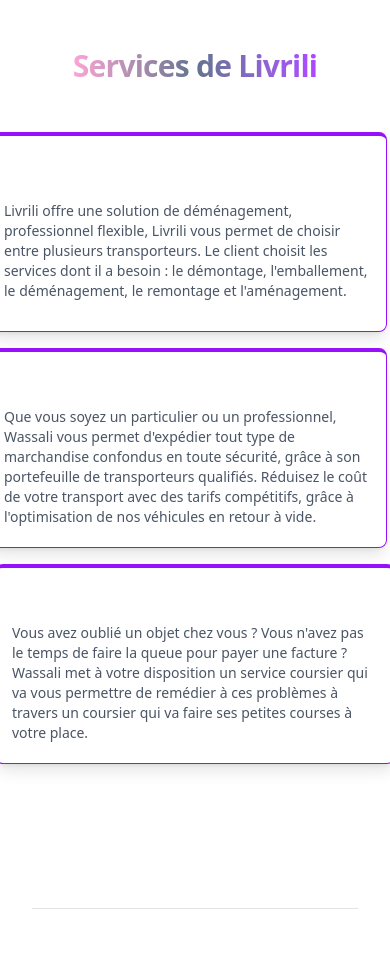
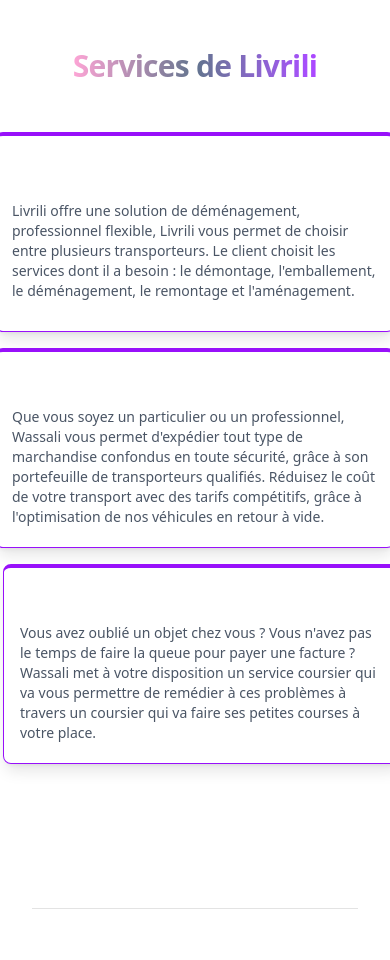
Before and after one commit to Hachem198/livrili, a React (Vite) app in the folder frontend/: page /services in a window 390 px wide. Shown: the part 900-1860 px from the top of the page. Built offline with nearby package versions, Linux system fonts and the light colour scheme.

Commit message:
fix(servicepage):fixed service page to become more responsive

```diff
--- a/frontend/src/pages/Services.jsx
+++ b/frontend/src/pages/Services.jsx
@@ -57,7 +57,7 @@ export const Services = () => {
       </div>
 
       {/* Services Cards */}
-      <div className="flex justify-center flex-wrap space-x-4 space-y-4">
+      <div className="flex justify-center flex-wrap space-x-4 space-y-4 ml-4">
         {services.map((service, index) => (
           <div key={index}>
             <ServiceCard
```
